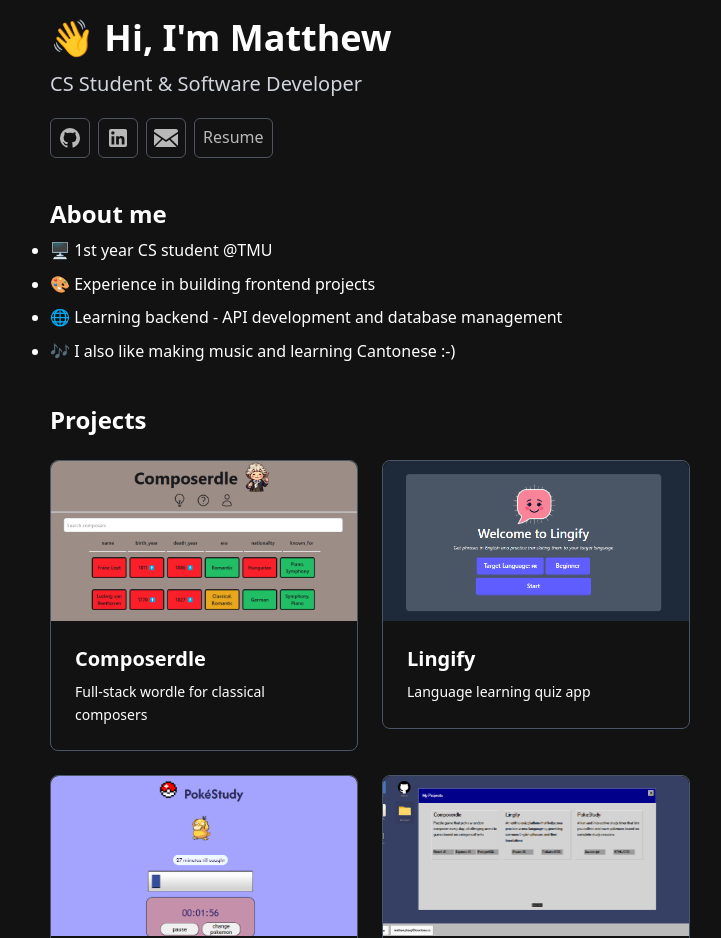
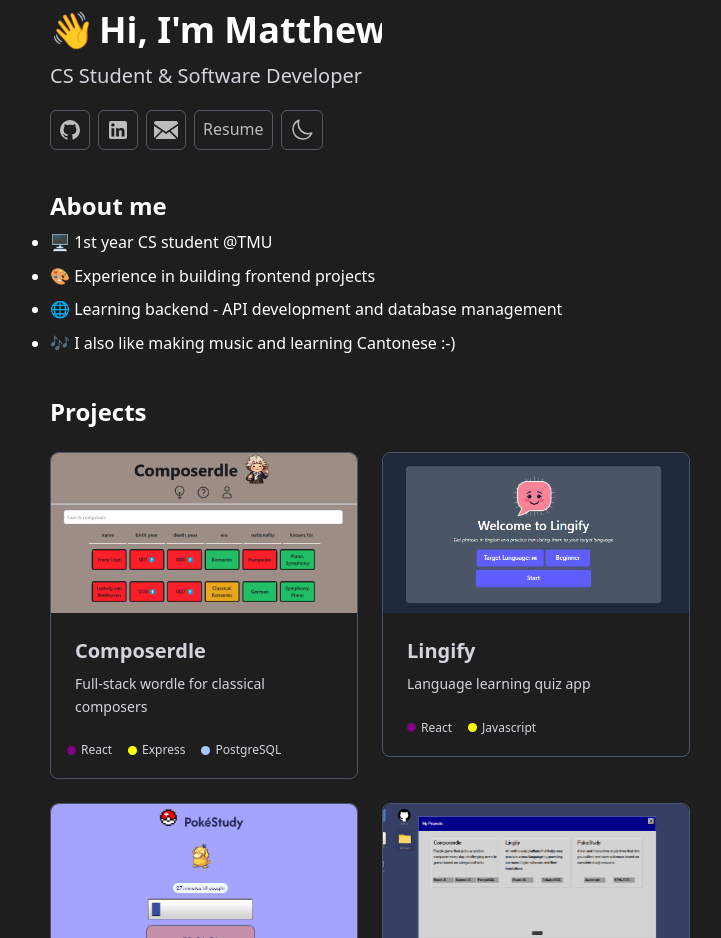
Before and after one commit to mattp532/portfolio-2, a React (Vite) app in the folder portfolio-2/: page / in a window 1280 px wide. Shown: the part 174-1112 px from the top of the page, without its empty margins (270-991 px from the left). Built offline with nearby package versions, Linux system fonts and the light colour scheme.

Commit message:
dark mode/ light mode

```diff
--- a/portfolio-2/src/App.css
+++ b/portfolio-2/src/App.css
@@ -1,9 +1,11 @@
-@import "tailwindcss";
-@plugin "daisyui";
-ul, ol {
+  @import "tailwindcss";
+  @plugin "daisyui";
+
+  ul, ol {
     list-style-position: outside;
     list-style-type: disc;
   }
+
   body {
     line-height: 1.6;
     background-color: #121212;
@@ -11,3 +13,37 @@ ul, ol {
     margin: 0;
     padding: 0;
   }
+
+  @keyframes typing {
+    0% {
+      width: 0;
+    }
+    100% {
+      width: 17.8rem;
+    }
+  }
+
+  @keyframes blink {
+    0%,
+    100% {
+      border-color: transparent;
+    }
+    50% {
+      border-color:white;
+    }
+  }
+
+  .typing {
+    display: inline-block;
+    overflow: hidden;
+    white-space: nowrap;
+    border-right: 2px solid rgb(0, 0, 0);
+    animation: typing 1.5s steps(30) 1 normal both, blink 0.75s step-end infinite;
+  }
+  .dark .typing{
+    display: inline-block;
+    overflow: hidden;
+    white-space: nowrap;
+    border-right: 2px solid rgb(0, 0, 0);
+    animation: typing 1.5s steps(30) 1 normal both, blink 0.75s step-end infinite;
+  }
--- a/portfolio-2/src/App.jsx
+++ b/portfolio-2/src/App.jsx
@@ -10,19 +10,32 @@ import composerdleProj from "./assets/composerdleProj.png";
 import portfolioProj from "./assets/portfolioProj.png";
 import resume from "./assets/Resume.pdf";
 import { motion } from "framer-motion";
+import Language from "./Language.jsx";
 
 function App() {
   const [count, setCount] = useState(0);
   const [showTooltip, setShowTooltip] = useState(false);
   const email = "matthew.phang@torontomu.ca"; // Replace with your actual email
+  const [theme, setTheme] = useState("dark");
+  const handleThemeChange = () => {
+    if (theme == "dark") {
+      setTheme("light");
+    } else if (theme == "light") {
+      setTheme("dark");
+    }
+  };
+  const cursorColor = theme === "dark" ? "rgb(255, 255, 255)" : "rgb(0, 0, 0)";
 
-  const copyEmailToClipboard = () => {
-    navigator.clipboard.writeText(email);
-  };
   return (
     <>
-      <div className="mx-auto">
-        <div className="mb-20 lg-18 xl-18">
+      <div
+        className={`border-opacity-50 bg-[rgb(30,30,30)] duration-200 ${
+          theme === "dark"
+            ? "bg-gray-1000 text-white"
+            : "bg-gray-100 text-black"
+        }`}
+      >
+        <div className="mb-21 xl:mb-18 lg-18 xl-18">
           <div className="header max-h-20/100">
             <img
               src={banner}
@@ -31,12 +44,13 @@ function App() {
             />
             <div className="absolute top-4/100 left-9/100 flex lg: left-12/100 xl:left-24/100">
               <motion.img
-                initial={{opacity: 0 }}
-                animate={{opacity: 1 }}
+                initial={{ opacity: 0 }}
+                animate={{ opacity: 1 }}
                 transition={{
                   duration: 0.6,
                   ease: "easeOut",
                 }}
+                key="pfp"
                 className="hover:scale-105 duration-300 z-10 h-28 w-28 sm:h-32 sm:w-32 md:h-33 md:w-33 lg:w-40 lg:h-40 xl:h-35 xl:w-35 rounded-full border-2 border-gray-500"
                 src={pfp}
                 alt=""
@@ -49,14 +63,40 @@ function App() {
             initial={{ opacity: 0, y: 10 }}
             animate={{ opacity: 100, y: 0 }}
             transition={{
-              duration: 0.5, // Shorter, but smooth duration
-              ease: "easeOut", // Smooth, ease-out timing function
+              duration: 0.5,
+              ease: "easeOut",
             }}
           >
-            <motion.h1 className="fade-down font-bold text-4xl">
-              👋 Hi, I'm Matthew
-            </motion.h1>
-            <h2 className=" text-xl text-gray-300 font-normal mt-3 ">
+            <div>
+              <motion.h1
+                className="flex items-center w-auto fade-down font-bold text-3xl md:text-4xl lg:text-4xl xl:text-4xl"
+                style={{
+                  whiteSpace: "nowrap",
+                  overflow: "hidden",
+                }}
+              >
+                <motion.span>👋</motion.span>
+                <span
+
+                className={`typing ml-1 ${theme === "dark" ? "dark" : "light"}`}
+                style={{
+                  whiteSpace: "nowrap",
+                  overflow: "hidden",
+                  borderColor:"black"
+                }}
+                >
+
+  Hi, I'm Matthew
+</span>
+
+              </motion.h1>
+            </div>
+            <h2
+              className={` text-xl font-normal mt-3
+
+              ${theme === "dark" ? "text-gray-300 " : "text-black"}
+              `}
+            >
               CS Student & Software Developer
             </h2>
           </motion.div>
@@ -71,7 +111,7 @@ function App() {
           >
             <div className="tooltip tooltip-bottom" data-tip="Github">
               <a
-                className="opacity-70 rounded-md border-1 border-gray-500 border-opacity-50 w-10 h-10 flex justify-center items-center hover:opacity-100 hover:bg-[rgb(30,30,30)] duration-200 "
+                className="opacity-70 rounded-md border-1 border-gray-500 border-opacity-50 w-10 h-10 flex justify-center items-center hover:opacity-100 duration-200 "
                 href="https://github.com/mattp532"
                 target="_blank"
               >
@@ -92,7 +132,7 @@ function App() {
             </div>
             <div className="tooltip tooltip-bottom" data-tip="Linkedin">
               <a
-                className="opacity-70 rounded-md border-1 border-gray-500 border-opacity-50 w-10 h-10 flex justify-center items-center hover:opacity-100 hover:bg-[rgb(30,30,30)] duration-200 "
+                className="opacity-70 rounded-md border-1 border-gray-500 border-opacity-50 w-10 h-10 flex justify-center items-center hover:opacity-100 duration-200 "
                 href="https://www.linkedin.com/in/matthew-phang-b4a60a326/"
                 target="_blank"
               >
@@ -112,7 +152,7 @@ function App() {
             </div>
             <div className="tooltip tooltip-bottom" data-tip="Email">
               <a
-                className="opacity-70 rounded-md border-1 border-gray-500 border-opacity-50 w-10 h-10 flex justify-center items-center hover:opacity-100 hover:bg-[rgb(30,30,30)] duration-200 "
+                className="opacity-70 rounded-md border-1 border-gray-500 border-opacity-50 w-10 h-10 flex justify-center items-center hover:opacity-100 duration-200 "
                 href="mailto:matthew.phang@torontomu.ca"
                 target="_blank"
               >
@@ -133,13 +173,57 @@ function App() {
             </div>
             <div className="tooltip tooltip-bottom" data-tip="Resume">
               <a
-                className="opacity-70 rounded-md border-1 border-gray-500 border-opacity-50 w-auto px-2 h-10 flex justify-center items-center hover:opacity-100 hover:bg-[rgb(30,30,30)] duration-200 "
+                className="opacity-70 rounded-md border-1 border-gray-500 border-opacity-50 w-auto px-2 h-10 flex justify-center items-center hover:opacity-100 duration-200 "
                 href={resume}
                 target="_blank" // Open in a new tab
-                rel="noopener noreferrer" // For security reasons when using target="_blank"
+                rel="noopener noreferrer"
               >
                 <p>Resume</p>
               </a>
+            </div>
+            <div
+              className={`cursor-pointer tooltip tooltip-bottom
+  `}
+              data-tip="Theme"
+            >
+              <button
+                className={`cursor-pointer opacity-70 rounded-md border-1 border-gray-500 border-opacity-50 w-auto px-2 h-10 flex justify-center items-center hover:opacity-100 duration-200 `}
+                onClick={handleThemeChange}
+              >
+                <p>
+                  {theme === "dark" ? (
+                    <svg
+                      xmlns="http://www.w3.org/2000/svg"
+                      fill="none"
+                      viewBox="0 0 24 24"
+                      stroke-width="1.5"
+                      stroke="currentColor"
+                      class="size-6"
+                    >
+                      <path
+                        stroke-linecap="round"
+                        stroke-linejoin="round"
+                        d="M21.752 15.002A9.72 9.72 0 0 1 18 15.75c-5.385 0-9.75-4.365-9.75-9.75 0-1.33.266-2.597.748-3.752A9.753 9.753 0 0 0 3 11.25C3 16.635 7.365 21 12.75 21a9.753 9.753 0 0 0 9.002-5.998Z"
+                      />
+                    </svg>
+                  ) : (
+                    <svg
+                      xmlns="http://www.w3.org/2000/svg"
+                      fill="none"
+                      viewBox="0 0 24 24"
+                      strokeWidth={1.5}
+                      stroke="currentColor"
+                      className="size-6"
+                    >
+                      <path
+                        strokeLinecap="round"
+                        strokeLinejoin="round"
+                        d="M12 3v2.25m6.364.386-1.591 1.591M21 12h-2.25m-.386 6.364-1.591-1.591M12 18.75V21m-4.773-4.227-1.591 1.591M5.25 12H3m4.227-4.773L5.636 5.636M15.75 12a3.75 3.75 0 1 1-7.5 0 3.75 3.75 0 0 1 7.5 0Z"
+                      />
+                    </svg>
+                  )}
+                </p>
+              </button>
             </div>
           </motion.div>
           <motion.div
@@ -152,7 +236,7 @@ function App() {
             className="mt-10"
           >
             <h1 className="font-bold text-2xl">About me</h1>
-            <ul className="list-disc space-y-2 mt-2">
+            <ul className="list-disc space-y-2 mt-2 ">
               <li className="hover:translate-x-1 duration-300">
                 🖥️ 1st year CS student @TMU
               </li>
@@ -178,10 +262,16 @@ function App() {
             className="mt-10 pb-20"
           >
             <h1 className="font-bold text-2xl">Projects</h1>
-            <div className="grid grid-cols-1 sm:grid-cols-2 md:grid-cols-3 lg:grid-cols-2 gap-6 mt-6 ">
+            <div
+              className={`grid grid-cols-1 sm:grid-cols-2 md:grid-cols-3 lg:grid-cols-2 gap-6 mt-6
+                            ${
+                              theme === "dark" ? "text-gray-300 " : "text-black"
+                            }
+              `}
+            >
               {/* Project 1 */}
               <a target="_blank" href="https://github.com/mattp532/Composerdle">
-                <div className="card bg-[rgb(24, 24, 24)] text-white rounded-lg border-1 border-gray-600 duration-300 transition-all hover:scale-103">
+                <div className="card bg-[rgb(24, 24, 24)] rounded-lg border-1 border-gray-600 duration-300 transition-all hover:scale-103">
                   <figure>
                     <img
                       className="object-cover w-full h-40 object-top"
@@ -195,12 +285,20 @@ function App() {
                     </h2>
                     <p>Full-stack wordle for classical composers</p>
                   </div>
+                  <div className="flex flex-wrap l-2">
+                    <Language colour="purple" language="React"></Language>
+                    <Language colour="yellow" language="Express"></Language>
+                    <Language
+                      colour="#A3C9FF"
+                      language="PostgreSQL"
+                    ></Language>{" "}
+                  </div>
                 </div>
               </a>
 
               {/* Project 2 */}
               <a target="_blank" href="https://mattp532.github.io/Lingify/ ">
-                <div className="card bg-[rgb(24, 24, 24)] text-white rounded-lg border-1 border-gray-600 duration-300 transition-all hover:scale-103 ">
+                <div className="card bg-[rgb(24, 24, 24)] rounded-lg border-1 border-gray-600 duration-300 transition-all hover:scale-103 ">
                   <figure>
                     <img
                       className="object-cover w-full h-40"
@@ -214,12 +312,16 @@ function App() {
                     </h2>
                     <p>Language learning quiz app</p>
                   </div>
+                  <div className="flex ml-2">
+                    <Language colour="purple" language="React"></Language>
+                    <Language colour="yellow" language="Javascript"></Language>
+                  </div>
                 </div>
               </a>
 
               {/* Project 3 */}
               <a target="_blank" href="https://mattp532.github.io/PokeStudy/">
-                <div className="card bg-[rgb(24, 24, 24)] text-white rounded-lg border-1 border-gray-600 duration-300 transition-all hover:scale-103">
+                <div className="card bg-[rgb(24, 24, 24)] rounded-lg border-1 border-gray-600 duration-300 transition-all hover:scale-103">
                   <figure>
                     <img
                       className="object-cover w-full object-middle h-40 "
@@ -233,6 +335,9 @@ function App() {
                     </h2>
                     <p>Study timer where you collect pokemon</p>
                   </div>
+                  <div className="flex ml-2">
+                    <Language colour="yellow" language="Javascript"></Language>
+                  </div>
                 </div>
               </a>
               {/* Project 4 */}
@@ -240,7 +345,7 @@ function App() {
                 target="_blank"
                 href="https://mattp532.github.io/react-portfolio/"
               >
-                <div className="card bg-[rgb(24, 24, 24)] text-white rounded-lg border-1 border-gray-600 duration-300 transition-all hover:scale-103">
+                <div className="card bg-[rgb(24, 24, 24)] rounded-lg border-1 border-gray-600 duration-300 transition-all hover:scale-103">
                   <figure>
                     <img
                       className="object-cover w-full object-middle h-40"
@@ -252,7 +357,11 @@ function App() {
                     <h2 className="card-title font-semibold text-xl">
                       Windows 95 Portfolio
                     </h2>
-                    <p>Retro, Windows 95 desktop themed portfolio</p>
+                    <p>Retro desktop themed portfolio</p>
+                  </div>
+                  <div className="flex ml-2">
+                    <Language colour="purple" language="React"></Language>
+                    <Language colour="yellow" language="Javascript"></Language>
                   </div>
                 </div>
               </a>
--- /dev/null
+++ b/portfolio-2/src/Language.jsx
@@ -0,0 +1,17 @@
+export default function Language({ language, colour }) {
+    return (
+      <div className="ml-4 mb-5 flex items-center">
+        {/* Blue circle */}
+        <div
+        style={{
+            width: "9px",
+            height: "9px",
+            borderRadius: "50%",
+            backgroundColor: colour,
+            marginRight: "5px",
+          }}
+        ></div>
+        <div className="h-auto text-xs">{language}</div>
+      </div>
+    );
+  }
```
